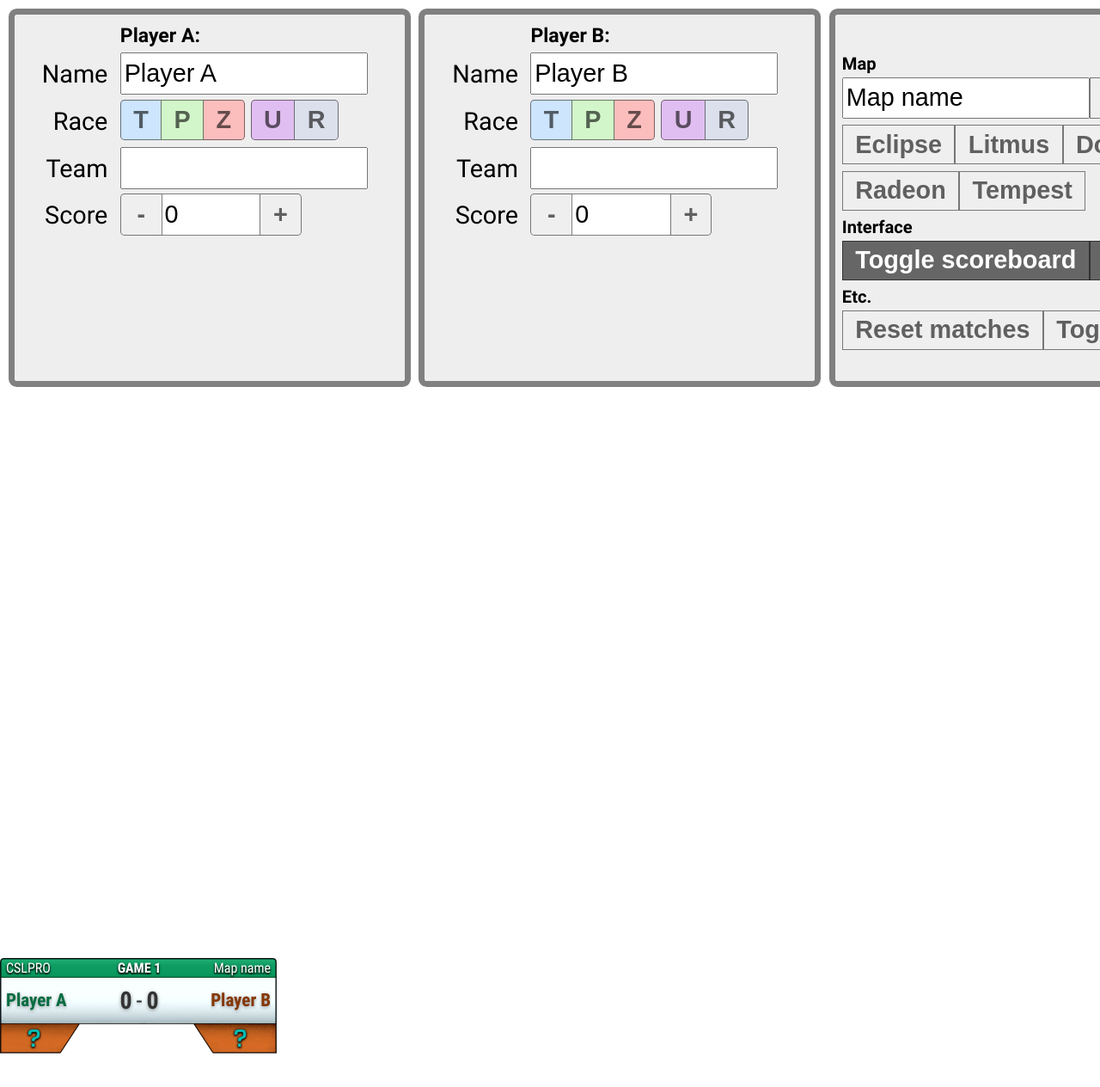
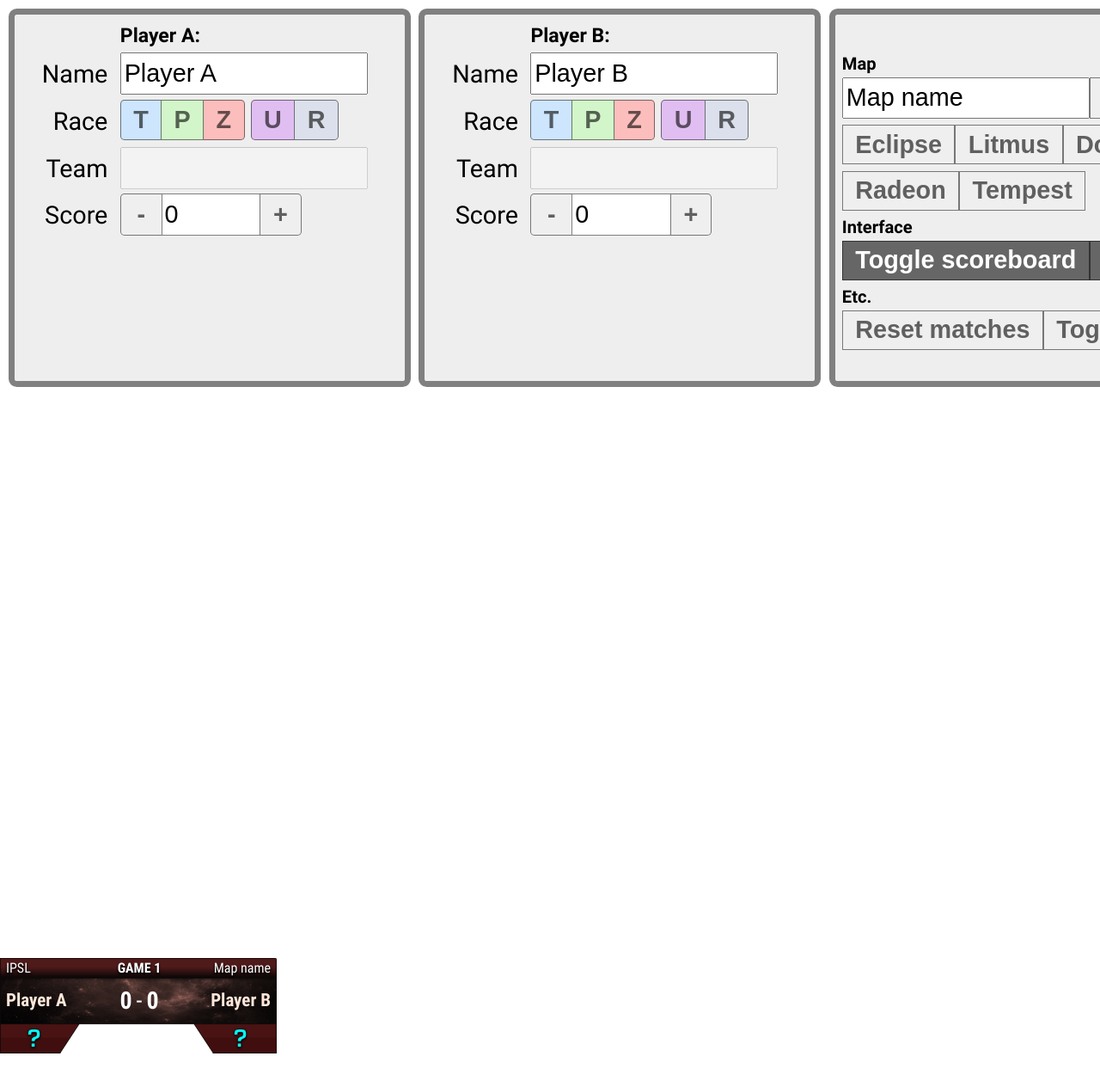
Before and after one commit to msikma/nslscore, a React (Vite) app: page / in a window 1280 px wide. Shown: the top 1264 px of the page at 86% size. Built offline with nearby package versions, Linux system fonts and the light colour scheme.

Commit message:
Updates for IPSL

```diff
--- a/src/atoms/MinimapScoreboard/index.css
+++ b/src/atoms/MinimapScoreboard/index.css
@@ -133,15 +133,15 @@
 .MinimapScoreboard.with-bg .scoreboard .points .score.a,
 .MinimapScoreboard.with-bg .scoreboard .points .score.b,
 .MinimapScoreboard.with-bg .scoreboard .points .score.div {
-  color: #333;
+  color: white;
 }
 .MinimapScoreboard.with-bg .scoreboard .player.a,
 .MinimapScoreboard.with-bg .teams .team.a {
-  color: #016c40;
+  color: #ffe7d9;
 }
 .MinimapScoreboard.with-bg .scoreboard .player.b,
 .MinimapScoreboard.with-bg .teams .team.b {
-  color: #853601;
+  color: #ffe7d9;
 }
 .MinimapScoreboard .scoreboard .player.a {
   text-align: left;
@@ -354,6 +354,9 @@
 
   text-shadow: 0 1px 3px rgba(0, 0, 0, 0.5), 1px 2px 1px rgba(0, 0, 0, 0.5), -1px 2px 1px rgba(0, 0, 0, 0.5);
 }
+.MinimapScoreboard.transparent-bg .backdrop {
+  opacity: 0 !important;
+}
 .MinimapScoreboard.style-nsl6 .backdrop {
   position: absolute;
   left: 0;
--- a/src/atoms/MinimapScoreboard/index.jsx
+++ b/src/atoms/MinimapScoreboard/index.jsx
@@ -12,11 +12,9 @@ function MinimapScoreboard({appState, isVisible, className = ''}) {
   const matchNumber = Math.max(Number(appState.score.A), 0) + Math.max(Number(appState.score.B), 0) + 1;
   const useTeams = ![appState.playerA.team, appState.playerB.team].every(n => n === '')
   return (
-    <div className={`MinimapScoreboard style-nsl6 ${useTeams ? 'use-teams' : 'no-teams'} ${!isVisible ? 'isHidden' : ''} ${className} ${appState.visibility.scoreboardBackground ? 'with-bg' : 'no-bg'}`}>
-      {appState.visibility.scoreboardBackground ? <>
-        <img className="backdrop teams" src={backdropTeams} width="644" height="252" />
-        <img className="backdrop no-teams" src={backdropNoTeams} width="644" height="222" />
-      </> : null}
+    <div className={`MinimapScoreboard style-nsl6 ${useTeams ? 'use-teams' : 'no-teams'} ${!isVisible ? 'isHidden' : ''} ${className} with-bg ${appState.visibility.scoreboardBackground ? '' : 'transparent-bg'}`}>
+      <img className="backdrop teams" src={backdropTeams} width="644" height="252" />
+      <img className="backdrop no-teams" src={backdropNoTeams} width="644" height="222" />
       <div className="positioner">
         <div className="inner">
           <div className="title">
--- a/src/atoms/RaceIcon/index.css
+++ b/src/atoms/RaceIcon/index.css
@@ -12,6 +12,7 @@
 }
 
 .RaceIcon .icon-inner {
+  filter: brightness(1.5);
   position: absolute;
   inset: 0;
   background-size: cover;
--- a/src/components/ControlPanel/index.jsx
+++ b/src/components/ControlPanel/index.jsx
@@ -38,7 +38,7 @@ function PlayerBox({label, name, team, race, score, callbackName, callbackTeam,
       </div>
       <div className="LabelBox">
         <label>Team</label>
-        <input type="text" value={team} onChange={callbackTeam} />
+        <input type="text" value={team} onChange={callbackTeam} disabled={true} />
       </div>
       <div className="NumberInput">
         <label>Score</label>
--- a/src/state/app-state.js
+++ b/src/state/app-state.js
@@ -56,7 +56,7 @@ export function useScoreboardState(setInitialValues = true, setDebugValues = fal
       //knownMaps: ["Stargazer", "Urban Jungle", "Tempest", "Desert Rose", "Midnight Sun", "Nightshade", "Radiance"],
       //knownMaps: ["Urban Jungle", "Neo Dark Origin", "Neo Sylphid", "Citadel", "Radeon", "Retro", "Vermeer"],
       knownMaps: ["Eclipse", "Litmus", "Dominator", "Fighting Spirit", "KnockOut", "Radeon", "Tempest"],
-      tournamentName: 'CSLPRO',
+      tournamentName: 'IPSL',
       __setInitialValues: true
     })
   }
```
Also changed, not shown: src/atoms/MinimapScoreboard/minimap-no-teams.png, src/atoms/RaceIcon/Race - Zerg.png.
